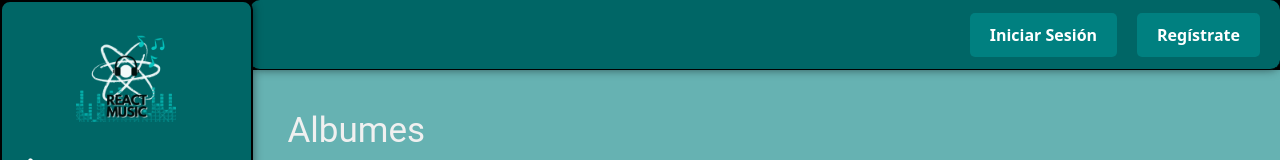
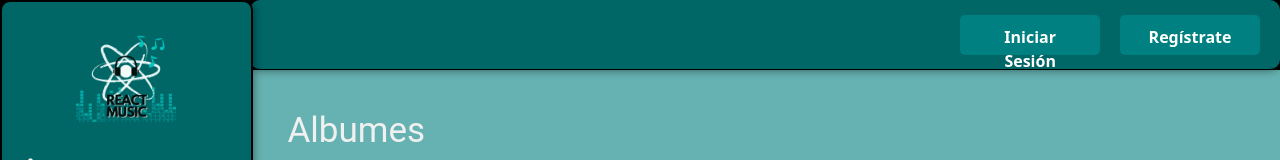
Before and after one commit to IVANCCAMA/Spotify-React, a React (Create React App) app in the folder spotify/: page / in a window 1280 px wide. Shown: the top 160 px of the page. Built offline with nearby package versions, Linux system fonts and the light colour scheme; no server answers.

Commit message:
bug solucionado button tamanio

```diff
--- a/spotify/src/components/encabezado.css
+++ b/spotify/src/components/encabezado.css
@@ -51,6 +51,9 @@
   cursor: pointer;
   transition: background-color 0.3s;
   margin-right: 20px;
+  width: 139.9px; /* Ancho fijo */
+  height: 40px; /* Altura fija */
+  text-align: center;
 }
 
 .btn-header:hover {
```
